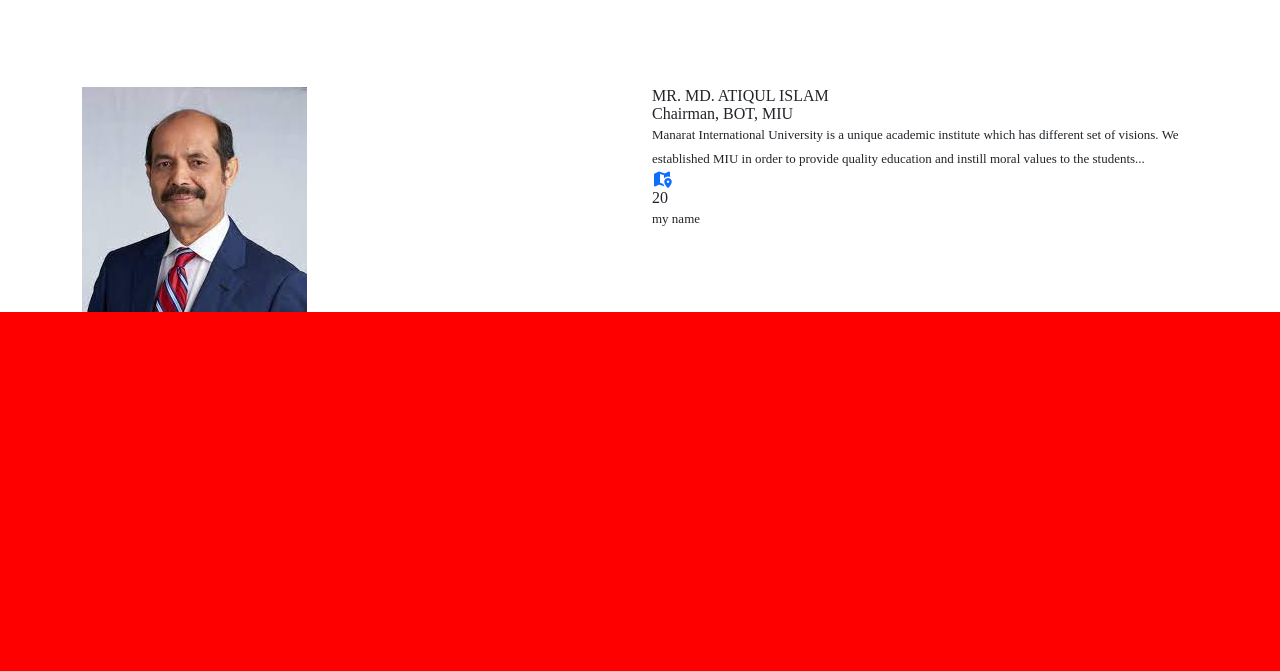
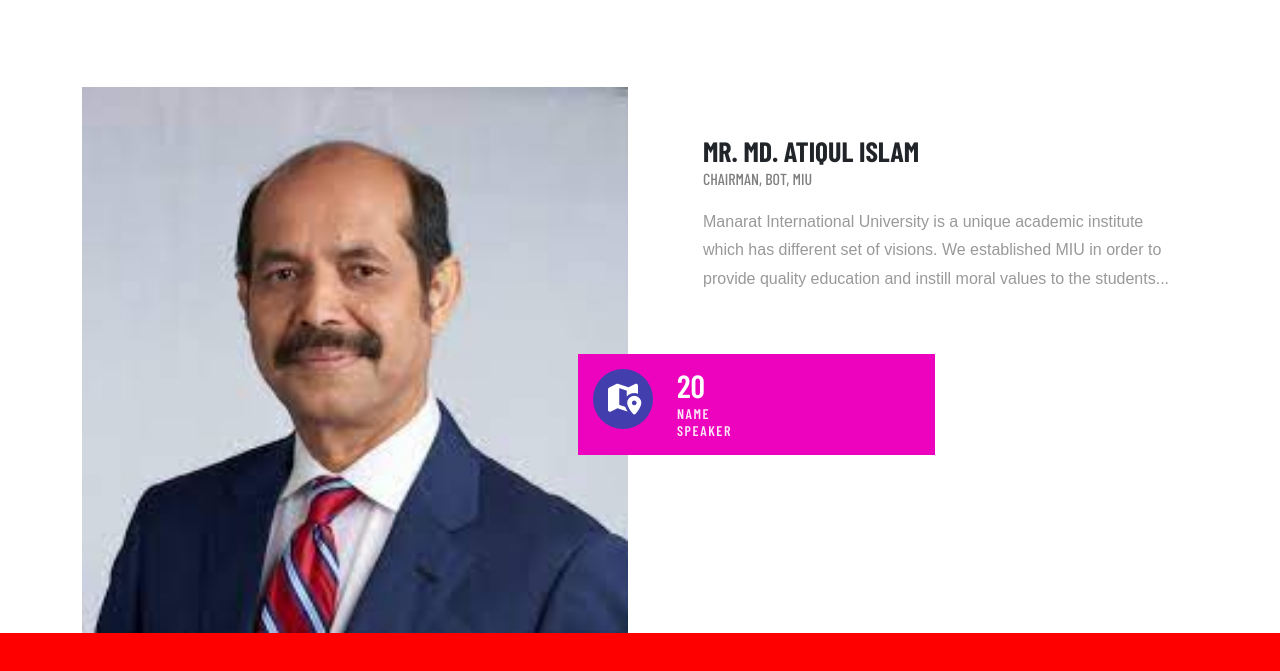
Before and after one commit to tasnim-jawad/miu_convocation_2nd, a plain HTML site: page index.html in a window 1280 px wide. Shown: the part 4521-5192 px from the top of the page. Drawn offline with Linux system fonts and the light colour scheme; files whose address does not match are found by name.

Commit message:
speech part compleated

```diff
--- a/css/responsive.css
+++ b/css/responsive.css
@@ -65,6 +65,12 @@
     .achievement_item{
         margin-bottom: 0px;
 
+    }
+
+    #speech .experience_container{
+        /* margin-left: -110px; */
+        transform: translateX(-110px);
+        width: 70%;
     }
 }
 
--- a/css/style.css
+++ b/css/style.css
@@ -524,7 +524,81 @@
 
 
 /* speech part start  */
+#speech{}
+#speech .speech_img{}
+#speech .speech_img img{
+    width: 100%;
+}
+#speech .speech_container{
+    padding:0px 15px;
+}
+#speech .speech_container h3{
+    font-family: 'Barlow_Condensed-Bold';
+    text-transform: uppercase;
+    font-size: 28px;
+    line-height: 1.2;
+    text-transform: uppercase;
+}
+#speech .speech_container h4{
+    font-size: 16px;
+    display: block;
+    margin-bottom: 20px;
+    color: gray;
+    font-family: 'Barlow_Condensed-Medium';
+    text-transform: uppercase;
+}
+#speech .speech_container p{
+    font-family: Arial, sans-serif;
+    font-size: 16px;
+    line-height: 1.8;
+    font-weight: 400;
+    color: #999999;
+    margin-bottom: 20px;
+}
+#speech .experience_container{
+    background: #ed03be;
+    padding: 15px;
+    width: 100%;
+    margin-top: 40px;
+    display: flex;
+    flex-wrap: wrap;
 
+}
+#speech .experience_container .left_icon{
+    width: 60px;
+    height: 60px;
+    background: #423ead;
+    border-radius: 50%;
+    display: flex;
+    flex-wrap: wrap;
+    justify-content: center;
+    align-items: center;
+}
+#speech .experience_container .left_icon .icon{}
+#speech .experience_container .left_icon .icon a{
+    color: #fff;
+    font-size: 30px;
+}
+#speech .experience_container .left_icon .icon a i{}
+#speech .experience_container .right_detail{
+    width: calc(100% - 60px);
+    padding-left: 24px;
+}
+#speech .experience_container .right_detail h3{
+    font-family: 'Barlow_Condensed-SemiBold';
+    font-size: 32px;
+    color: #fff;
+    line-height: 1;
+    margin-bottom: 5px;
+}
+#speech .experience_container .right_detail p{
+    font-size: 14px;
+    color: rgba(255, 255, 255, 0.9);
+    line-height: 1.2;
+    text-transform: uppercase;
+    font-family: 'Barlow_Condensed-SemiBold';
+    letter-spacing: 1.5px;
+}
 /* speech part end  */
 
 
--- a/index.html
+++ b/index.html
@@ -718,9 +718,9 @@
                                 <img src="images/speech/atik.jpeg" alt="">
                             </div>
                         </div>
-                        <div class="col-md-6">
+                        <div class="col-md-6 py-5 ps-md-5">
                             <div class="row">
-                                <div class="col-md-12">
+                                <div class="col-md-12 ">
                                     <div class="speech_container">
                                         <h3>MR. MD. ATIQUL ISLAM</h3>
                                         <h4>Chairman, BOT, MIU</h4>
@@ -736,7 +736,7 @@
                                         </div>
                                         <div class="right_detail">
                                             <h3>20</h3>
-                                            <p>my name</p>
+                                            <p>name <br>speaker</p>
                                         </div>
                                     </div>
                                 </div>
```
